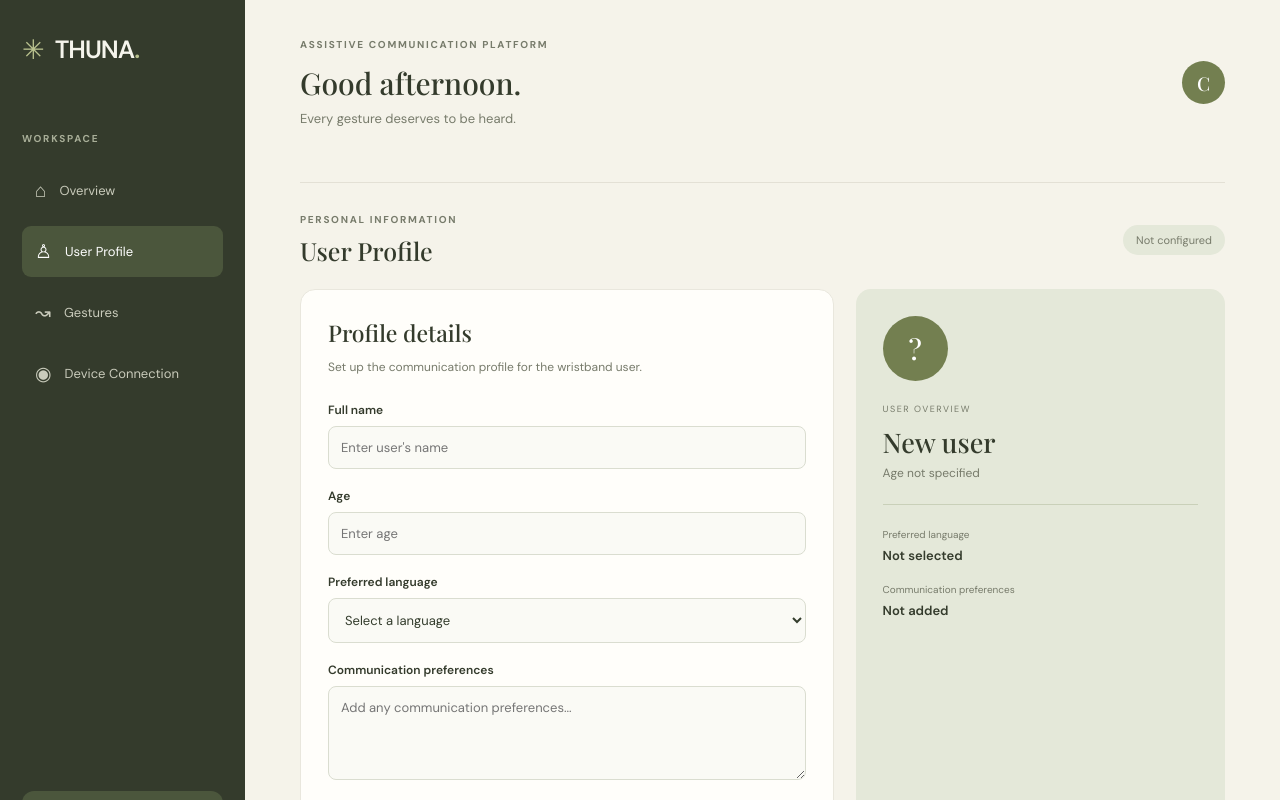
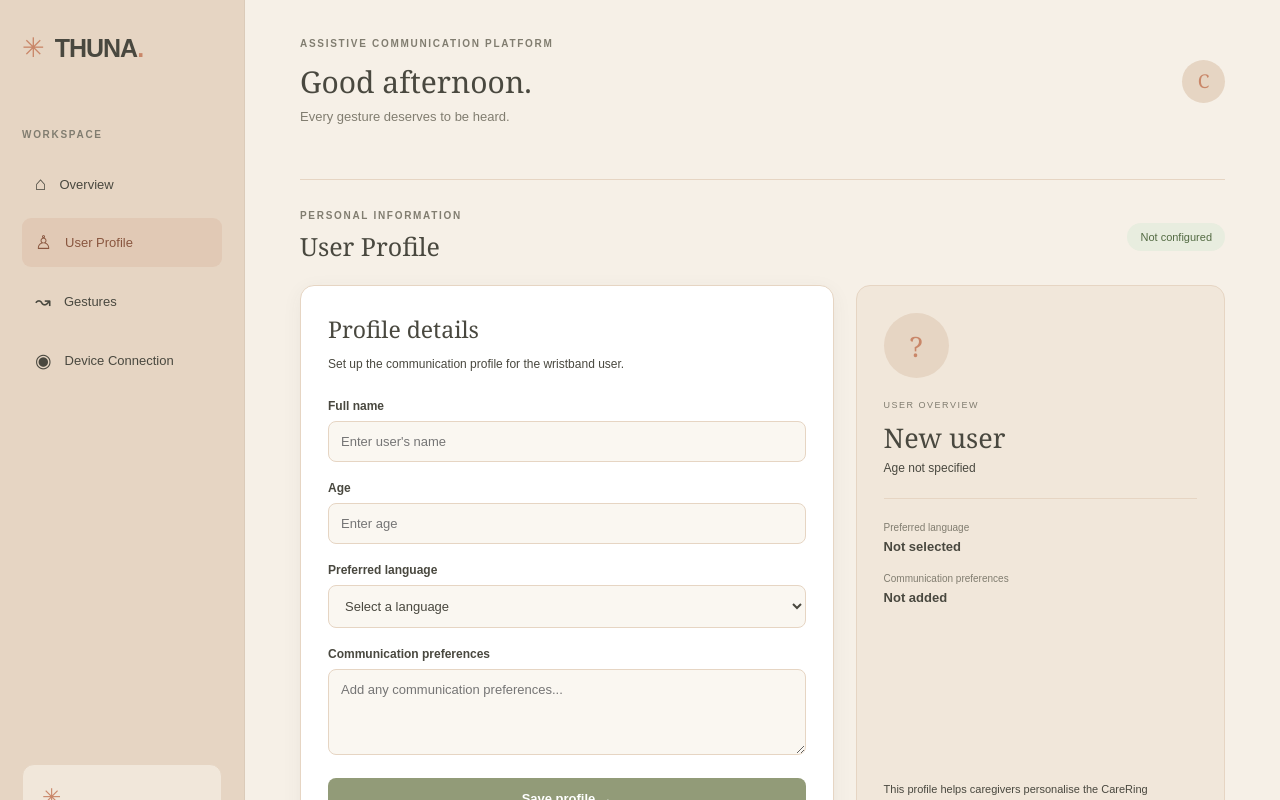
Before and after one commit to rifafaisalpf/THUNA, a plain HTML site: page index.html in a window 1280 px wide. Both pictures are taken after a click on the link "View profile →". Shown: the top 800 px of the page. Drawn offline with nearby package versions, Linux system fonts and the light colour scheme; a script that the page names is missing.

Commit message:
Update style.css

```diff
--- a/style.css
+++ b/style.css
@@ -1,7 +1,61 @@
+/* ========================================
+   THUNA — WARM EARTHY DESIGN SYSTEM
+   Beige + Terracotta + Olive
+======================================== */
 
-/* ------------------------------
+:root {
+    /* Core palette */
+    --color-background: #F6F0E7;
+    --color-card: #FFFFFF;
+    --color-sand: #E6D5C3;
+    --color-terracotta: #C98769;
+    --color-olive: #929B78;
+    --color-text: #49483F;
+
+    /* Text */
+    --color-heading: #49483F;
+    --color-body: #49483F;
+    --color-muted: #817D70;
+
+    /* Borders and surfaces */
+    --color-border: #E6D5C3;
+    --color-surface: #FFFFFF;
+    --color-surface-soft: #F1E7DA;
+
+    /* Actions */
+    --color-primary: #929B78;
+    --color-primary-hover: #7F8966;
+    --color-accent: #C98769;
+
+    /* Compatibility aliases used throughout the stylesheet */
+    --color-canvas: #F6F0E7;
+    --color-inkwell: #E6D5C3;
+    --color-mist: #49483F;
+    --color-lilac-haze: #817D70;
+    --color-dusk: #F1E7DA;
+    --color-tracer: #C98769;
+    --color-ember: #929B78;
+    --color-amber: #C98769;
+
+    /* Recognition states */
+    --color-success: #71815D;
+    --color-warning: #C98769;
+    --color-error: #A64F45;
+
+    /* Typography */
+    --font-heading: Georgia, "Times New Roman", serif;
+    --font-body: Arial, Helvetica, sans-serif;
+
+    /* Shape and depth */
+    --radius-card: 14px;
+    --radius-button: 8px;
+    --shadow-card: 0 5px 20px rgba(73, 72, 63, 0.06);
+}
+
+
+/* ========================================
    1. BASIC SETTINGS
--------------------------------- */
+======================================== */
 
 * {
     margin: 0;
@@ -9,48 +63,57 @@
     box-sizing: border-box;
 }
 
+html {
+    scroll-behavior: smooth;
+}
+
 body {
-    background-color: #F5F3EA;
-    color: #343B2C;
-    font-family: 'DM Sans', sans-serif;
+    background: var(--color-background);
+    color: var(--color-heading);
+    font-family: var(--font-body);
+    min-height: 100vh;
+}
+
+button,
+input,
+select,
+textarea {
+    font: inherit;
+}
+
+button {
+    cursor: pointer;
+}
+
+a {
+    color: inherit;
 }
 
 
-:root {
-    --cream: #F5F4EC;
-    --sage: #E4E8D9;
-    --olive: #737F50;
-    --forest: #343D2D;
-    --terracotta: #B96D4C;
-    --sand: #D9D5C2;
-    --muted: #777B6B;
-    --white: #FFFEFA;
-}
-
-
-
-/* ------------------------------
+/* ========================================
    2. MAIN LAYOUT
--------------------------------- */
+======================================== */
 
 .app-container {
     display: flex;
     min-height: 100vh;
+    background: var(--color-background);
 }
 
 
-/* ------------------------------
+/* ========================================
    3. SIDEBAR
--------------------------------- */
+======================================== */
 
 .sidebar {
     width: 245px;
-    background-color: #343B2C;
-    color: var(--cream);
+    background: var(--color-sand);
+    color: var(--color-text);
     padding: 32px 22px;
     display: flex;
     flex-direction: column;
     flex-shrink: 0;
+    border-right: 1px solid rgba(73, 72, 63, 0.07);
 }
 
 .brand {
@@ -64,14 +127,15 @@ body {
     font-size: 25px;
     font-weight: 600;
     letter-spacing: -1px;
+    color: var(--color-heading);
 }
 
-.brand h2 span {
-    color: #B9C18E;
+.brand h2 span,
+.brand-icon {
+    color: var(--color-terracotta);
 }
 
 .brand-icon {
-    color: #B9C18E;
     font-size: 27px;
 }
 
@@ -81,11 +145,11 @@ body {
     font-size: 10px;
     letter-spacing: 1.7px;
     font-weight: 700;
-    color: var(--muted);
+    color: var(--color-muted);
 }
 
 .menu-label {
-    color: #A8AE98;
+    color: var(--color-muted);
     margin-bottom: 20px;
 }
 
@@ -97,14 +161,14 @@ body {
 
 .nav-link {
     text-decoration: none;
-    color: #C9CBBB;
+    color: var(--color-text);
     padding: 13px;
     border-radius: 9px;
     display: flex;
     align-items: center;
     gap: 13px;
     font-size: 13px;
-    transition: 0.2s;
+    transition: background 0.2s, color 0.2s;
 }
 
 .nav-link span {
@@ -113,8 +177,8 @@ body {
 
 .nav-link:hover,
 .nav-link.active {
-    background-color: #4B563C;
-    color: #FFFFFF;
+    background: rgba(201, 135, 105, 0.16);
+    color: #89563F;
 }
 
 .sidebar-bottom {
@@ -122,14 +186,15 @@ body {
 }
 
 .help-card {
-    background-color: #4B563C;
+    background: var(--color-surface-soft);
     padding: 19px;
+    border: 1px solid var(--color-border);
     border-radius: 12px;
     margin-bottom: 28px;
 }
 
 .help-card span {
-    color: #C0C99D;
+    color: var(--color-terracotta);
     font-size: 23px;
 }
 
@@ -137,23 +202,25 @@ body {
     margin-top: 10px;
     font-size: 13px;
     line-height: 1.6;
+    color: var(--color-text);
 }
 
 .version {
     font-size: 9px;
-    color: #A8AE98;
+    color: var(--color-muted);
     letter-spacing: 1px;
 }
 
 
-/* ------------------------------
+/* ========================================
    4. MAIN CONTENT
--------------------------------- */
+======================================== */
 
 .main-content {
     flex: 1;
     padding: 38px 55px;
     min-width: 0;
+    background: var(--color-background);
 }
 
 .topbar {
@@ -165,16 +232,18 @@ body {
 
 .eyebrow {
     margin-bottom: 12px;
+    color: var(--color-muted);
 }
 
 .topbar h1 {
-    font-family: 'Playfair Display', serif;
+    font-family: var(--font-heading);
     font-size: 30px;
     font-weight: 500;
+    color: var(--color-heading);
 }
 
 .subtitle {
-    color: var(--muted);
+    color: var(--color-muted);
     font-size: 13px;
     margin-top: 7px;
 }
@@ -182,22 +251,24 @@ body {
 .profile-avatar {
     width: 43px;
     height: 43px;
-    background-color: var(--olive);
-    color: white;
+    background: var(--color-sand);
+    color: var(--color-terracotta);
     border-radius: 50%;
     display: grid;
     place-items: center;
-    font-family: 'Playfair Display', serif;
+    font-family: var(--font-heading);
     font-size: 19px;
 }
 
 
-/* ------------------------------
+/* ========================================
    5. WELCOME SECTION
--------------------------------- */
+======================================== */
 
 .welcome-section {
-    background-color: #E5E8D8;
+    background: var(--color-surface-soft);
+    color: var(--color-text);
+    border: 1px solid var(--color-border);
     border-radius: 16px;
     padding: 35px 40px;
     display: flex;
@@ -205,22 +276,28 @@ body {
     align-items: center;
     margin-bottom: 25px;
     min-height: 220px;
+    overflow: hidden;
+}
+
+.welcome-section .eyebrow {
+    color: #98664D;
 }
 
 .welcome-section h2 {
-    font-family: 'Playfair Display', serif;
+    font-family: var(--font-heading);
     font-size: clamp(30px, 4vw, 43px);
     font-weight: 500;
     line-height: 1.2;
     margin: 15px 0;
+    color: var(--color-heading);
 }
 
 .welcome-section h2 em {
-    color: var(--olive);
+    color: var(--color-terracotta);
 }
 
 .welcome-description {
-    color: #777B69;
+    color: var(--color-muted);
     font-size: 13px;
     line-height: 1.8;
     max-width: 390px;
@@ -229,7 +306,8 @@ body {
 .welcome-decoration {
     width: 145px;
     height: 145px;
-    background-color: #D5DBC4;
+    background: rgba(201, 135, 105, 0.10);
+    border: 1px solid rgba(201, 135, 105, 0.28);
     border-radius: 50%;
     display: flex;
     flex-direction: column;
@@ -241,19 +319,20 @@ body {
 
 .welcome-decoration span {
     font-size: 32px;
-    color: var(--olive);
+    color: var(--color-terracotta);
 }
 
 .welcome-decoration p {
+    color: var(--color-text);
     font-size: 10px;
     line-height: 1.5;
     margin-top: 6px;
 }
 
 
-/* ------------------------------
+/* ========================================
    6. INFORMATION CARDS
--------------------------------- */
+======================================== */
 
 .status-grid {
     display: grid;
@@ -263,10 +342,17 @@ body {
 }
 
 .info-card {
-    background-color: var(--white);
-    border: 1px solid #E9E7DD;
-    border-radius: 14px;
+    background: var(--color-card);
+    border: 1px solid var(--color-border);
+    border-radius: var(--radius-card);
     padding: 23px;
+    box-shadow: var(--shadow-card);
+    transition: transform 0.2s, box-shadow 0.2s;
+}
+
+.info-card:hover {
+    transform: translateY(-2px);
+    box-shadow: 0 9px 25px rgba(73, 72, 63, 0.10);
 }
 
 .card-heading {
@@ -279,8 +365,8 @@ body {
 .card-icon {
     width: 37px;
     height: 37px;
-    background-color: var(--sage);
-    color: var(--olive);
+    background: #F1E7DA;
+    color: var(--color-olive);
     border-radius: 10px;
     display: grid;
     place-items: center;
@@ -288,28 +374,29 @@ body {
 }
 
 .card-tag {
-    color: var(--muted);
+    color: var(--color-muted);
     font-size: 9px;
     letter-spacing: 1.3px;
     font-weight: 700;
 }
 
 .info-card h3 {
-    font-family: 'Playfair Display', serif;
+    font-family: var(--font-heading);
     font-size: 22px;
     font-weight: 500;
     margin-bottom: 8px;
+    color: var(--color-heading);
 }
 
 .info-card p {
     font-size: 12px;
-    color: var(--muted);
+    color: var(--color-body);
     line-height: 1.6;
 }
 
 .text-link {
     display: inline-block;
-    color: var(--olive);
+    color: #71815D;
     text-decoration: none;
     font-size: 12px;
     font-weight: 700;
@@ -317,7 +404,8 @@ body {
 }
 
 .text-link:hover {
-    color: var(--forest);
+    color: var(--color-primary-hover);
+    text-decoration: underline;
 }
 
 .connection-status {
@@ -327,20 +415,21 @@ body {
     font-size: 12px;
     font-weight: 600;
     margin: 10px 0;
+    color: var(--color-body);
 }
 
 .status-dot {
     width: 8px;
     height: 8px;
-    background-color: #C28B48;
+    background: var(--color-warning);
     border-radius: 50%;
     display: inline-block;
 }
 
 
-/* ------------------------------
+/* ========================================
    7. GESTURE DISPLAY
--------------------------------- */
+======================================== */
 
 .gesture-section {
     margin-top: 15px;
@@ -355,24 +444,26 @@ body {
 }
 
 .section-header h2 {
-    font-family: 'Playfair Display', serif;
+    font-family: var(--font-heading);
     font-weight: 500;
     font-size: 25px;
     margin-top: 8px;
+    color: var(--color-heading);
 }
 
 .live-indicator {
     font-size: 11px;
-    color: var(--muted);
+    color: var(--color-body);
     display: flex;
     align-items: center;
     gap: 7px;
 }
 
 .gesture-display {
-    background-color: var(--forest);
-    color: var(--cream);
+    background: var(--color-sand);
+    color: var(--color-text);
     padding: 30px;
+    border: 1px solid var(--color-border);
     border-radius: 15px;
     display: flex;
     justify-content: space-between;
@@ -382,13 +473,14 @@ body {
 
 .gesture-number span,
 .gesture-message p {
-    color: #BEC5A9;
+    color: var(--color-muted);
     font-size: 9px;
     letter-spacing: 1.4px;
 }
 
 .gesture-number h2 {
-    font-family: 'Playfair Display', serif;
+    font-family: var(--font-heading);
+    color: var(--color-terracotta);
     font-size: 48px;
     font-weight: 500;
     margin-top: 8px;
@@ -399,20 +491,22 @@ body {
 }
 
 .gesture-message h3 {
-    font-family: 'Playfair Display', serif;
+    font-family: var(--font-heading);
+    color: var(--color-heading);
     font-size: 22px;
     font-weight: 500;
     margin: 12px 0;
 }
 
 .gesture-message span {
-    color: #BEC5A9;
+    color: var(--color-muted);
     font-size: 11px;
 }
 
 .speech-icon {
-    background-color: #4B563C;
-    color: #D2D9BA;
+    background: rgba(201, 135, 105, 0.15);
+    color: #89563F;
+    border: 1px solid rgba(201, 135, 105, 0.30);
     border-radius: 50%;
     width: 53px;
     height: 53px;
@@ -422,9 +516,46 @@ body {
 }
 
 
-/* ------------------------------
-   8. FOOTER
--------------------------------- */
+/* ========================================
+   8. BUTTONS
+======================================== */
+
+button,
+.save-button {
+    transition: background 0.2s, transform 0.2s;
+}
+
+.save-button {
+    width: 100%;
+    padding: 13px;
+    background: var(--color-primary);
+    color: #FFFFFF;
+    border: none;
+    border-radius: var(--radius-button);
+    font-family: var(--font-body);
+    font-size: 13px;
+    font-weight: 700;
+    cursor: pointer;
+}
+
+.save-button:hover {
+    background: var(--color-primary-hover);
+    transform: translateY(-1px);
+}
+
+button:focus-visible,
+a:focus-visible,
+input:focus-visible,
+select:focus-visible,
+textarea:focus-visible {
+    outline: 3px solid var(--color-terracotta);
+    outline-offset: 3px;
+}
+
+
+/* ========================================
+   9. FOOTER
+======================================== */
 
 footer {
     display: flex;
@@ -432,18 +563,225 @@ footer {
     gap: 12px;
     margin-top: 35px;
     padding-top: 20px;
-    border-top: 1px solid #E3E0D5;
-    color: var(--muted);
+    border-top: 1px solid var(--color-border);
+    color: var(--color-muted);
     font-size: 10px;
 }
 
 
-/* ------------------------------
-   9. RESPONSIVE DESIGN
--------------------------------- */
+/* ========================================
+   10. USER PROFILE
+======================================== */
+
+.profile-section {
+    margin-top: 55px;
+    padding-top: 30px;
+    border-top: 1px solid var(--color-border);
+    scroll-margin-top: 25px;
+}
+
+.profile-status {
+    font-size: 11px;
+    color: #536B43;
+    background: #E8EDDF;
+    padding: 8px 13px;
+    border-radius: 20px;
+}
+
+.profile-layout {
+    display: grid;
+    grid-template-columns: 1.3fr 0.9fr;
+    gap: 22px;
+    margin-top: 22px;
+}
+
+.profile-form-card,
+.profile-preview {
+    padding: 27px;
+    border-radius: var(--radius-card);
+}
+
+.profile-form-card {
+    background: var(--color-card);
+    border: 1px solid var(--color-border);
+    box-shadow: var(--shadow-card);
+}
+
+.profile-form-card h3,
+.profile-preview h3 {
+    font-family: var(--font-heading);
+    font-size: 23px;
+    font-weight: 500;
+}
+
+.profile-form-card h3 {
+    color: var(--color-heading);
+}
+
+.form-description {
+    color: var(--color-body);
+    font-size: 12px;
+    line-height: 1.7;
+    margin: 9px 0 25px;
+}
+
+.form-group {
+    margin-bottom: 19px;
+}
+
+.form-group label {
+    display: block;
+    font-size: 12px;
+    font-weight: 600;
+    color: var(--color-heading);
+    margin-bottom: 8px;
+}
+
+.form-group input,
+.form-group select,
+.form-group textarea {
+    width: 100%;
+    padding: 12px;
+    border: 1px solid var(--color-border);
+    border-radius: 8px;
+    background: #FAF7F1;
+    color: var(--color-heading);
+    font-family: var(--font-body);
+    font-size: 13px;
+    outline: none;
+}
+
+.form-group input:focus,
+.form-group select:focus,
+.form-group textarea:focus {
+    border-color: var(--color-olive);
+    box-shadow: 0 0 0 3px rgba(146, 155, 120, 0.17);
+}
+
+.form-group textarea {
+    resize: vertical;
+}
+
+.profile-preview {
+    background: var(--color-surface-soft);
+    border: 1px solid var(--color-border);
+    display: flex;
+    flex-direction: column;
+    align-items: flex-start;
+}
+
+.preview-avatar {
+    width: 65px;
+    height: 65px;
+    border-radius: 50%;
+    background: var(--color-sand);
+    color: var(--color-terracotta);
+    display: grid;
+    place-items: center;
+    font-family: var(--font-heading);
+    font-size: 28px;
+    margin-bottom: 22px;
+}
+
+.preview-label {
+    font-size: 9px;
+    letter-spacing: 1.5px;
+    color: var(--color-muted);
+    margin-bottom: 9px;
+}
+
+.profile-preview h3 {
+    font-size: 27px;
+    color: var(--color-heading);
+}
+
+.preview-age {
+    color: var(--color-body);
+    font-size: 12px;
+    margin-top: 5px;
+}
+
+.preview-divider {
+    width: 100%;
+    height: 1px;
+    background: var(--color-border);
+    margin: 23px 0;
+}
+
+.preview-detail {
+    width: 100%;
+    margin-bottom: 19px;
+    display: flex;
+    flex-direction: column;
+    gap: 6px;
+}
+
+.preview-detail span {
+    font-size: 10px;
+    color: var(--color-muted);
+}
+
+.preview-detail strong {
+    font-size: 13px;
+    font-weight: 600;
+    color: var(--color-heading);
+    overflow-wrap: anywhere;
+}
+
+.preview-note {
+    font-size: 11px;
+    line-height: 1.8;
+    color: var(--color-body);
+    margin-top: auto;
+    padding-top: 15px;
+}
+
+
+/* ========================================
+   11. PAGE VISIBILITY
+======================================== */
+
+.page-section {
+    display: none;
+}
+
+.page-section.active {
+    display: block;
+}
+
+
+/* ========================================
+   12. STATUS COLOURS
+======================================== */
+
+.success {
+    color: var(--color-success);
+}
+
+.warning {
+    color: #98664D;
+}
+
+.error {
+    color: var(--color-error);
+}
+
+.secondary-text {
+    color: var(--color-muted);
+}
+
+
+/* ========================================
+   13. RESPONSIVE DESIGN
+======================================== */
+
+@media (max-width: 1000px) {
+    .main-content {
+        padding: 32px 30px;
+    }
+}
 
 @media (max-width: 850px) {
-
     .sidebar {
         width: 190px;
         padding: 25px 15px;
@@ -453,10 +791,12 @@ footer {
         padding: 30px 25px;
     }
 
+    .profile-layout {
+        grid-template-columns: 1fr;
+    }
 }
 
 @media (max-width: 600px) {
-
     .app-container {
         flex-direction: column;
     }
@@ -514,192 +854,17 @@ footer {
         flex-direction: column;
     }
 
-}
-/* USER PROFILE SECTION */
-
-.profile-section {
-    margin-top: 55px;
-    padding-top: 30px;
-    border-top: 1px solid #E3E0D5;
-    scroll-margin-top: 25px;
-}
-
-.profile-status {
-    font-size: 11px;
-    color: var(--muted);
-    background: var(--sage);
-    padding: 8px 13px;
-    border-radius: 20px;
-}
-
-.profile-layout {
-    display: grid;
-    grid-template-columns: 1.3fr 0.9fr;
-    gap: 22px;
-    margin-top: 22px;
-}
-
-.profile-form-card,
-.profile-preview {
-    padding: 27px;
-    border-radius: 15px;
-}
-
-.profile-form-card {
-    background: var(--white);
-    border: 1px solid #E9E7DD;
-}
-
-.profile-form-card h3,
-.profile-preview h3 {
-    font-family: 'Playfair Display', serif;
-    font-size: 23px;
-    font-weight: 500;
-}
-
-.form-description {
-    color: var(--muted);
-    font-size: 12px;
-    line-height: 1.7;
-    margin: 9px 0 25px;
-}
-
-.form-group {
-    margin-bottom: 19px;
-}
-
-.form-group label {
-    display: block;
-    font-size: 12px;
-    font-weight: 600;
-    margin-bottom: 8px;
-}
-
-.form-group input,
-.form-group select,
-.form-group textarea {
-    width: 100%;
-    padding: 12px;
-    border: 1px solid #DADDD0;
-    border-radius: 8px;
-    background: #FAFAF5;
-    color: var(--forest);
-    font-family: 'DM Sans', sans-serif;
-    font-size: 13px;
-    outline: none;
-}
-
-.form-group input:focus,
-.form-group select:focus,
-.form-group textarea:focus {
-    border-color: var(--olive);
-    box-shadow: 0 0 0 3px #737F501A;
-}
-
-.form-group textarea {
-    resize: vertical;
-}
-
-.save-button {
-    width: 100%;
-    padding: 13px;
-    background: var(--forest);
-    color: white;
-    border: none;
-    border-radius: 8px;
-    font-family: 'DM Sans', sans-serif;
-    font-size: 13px;
-    font-weight: 600;
-    cursor: pointer;
-    transition: 0.2s;
-}
-
-.save-button:hover {
-    background: var(--olive);
-}
-
-.profile-preview {
-    background: var(--sage);
-    display: flex;
-    flex-direction: column;
-    align-items: flex-start;
-}
-
-.preview-avatar {
-    width: 65px;
-    height: 65px;
-    border-radius: 50%;
-    background: var(--olive);
-    color: white;
-    display: grid;
-    place-items: center;
-    font-family: 'Playfair Display', serif;
-    font-size: 28px;
-    margin-bottom: 22px;
-}
-
-.preview-label {
-    font-size: 9px;
-    letter-spacing: 1.5px;
-    color: var(--muted);
-    margin-bottom: 9px;
-}
-
-.profile-preview h3 {
-    font-size: 27px;
-}
-
-.preview-age {
-    color: var(--muted);
-    font-size: 12px;
-    margin-top: 5px;
-}
-
-.preview-divider {
-    width: 100%;
-    height: 1px;
-    background: #C9D0B9;
-    margin: 23px 0;
-}
-
-.preview-detail {
-    width: 100%;
-    margin-bottom: 19px;
-    display: flex;
-    flex-direction: column;
-    gap: 6px;
-}
-
-.preview-detail span {
-    font-size: 10px;
-    color: var(--muted);
-}
-
-.preview-detail strong {
-    font-size: 13px;
-    font-weight: 600;
-    overflow-wrap: anywhere;
-}
-
-.preview-note {
-    font-size: 11px;
-    line-height: 1.8;
-    color: #737B60;
-    margin-top: auto;
-    padding-top: 15px;
-}
-
-@media (max-width: 700px) {
     .profile-layout {
         grid-template-columns: 1fr;
     }
 }
 
-
-.page-section {
-    display: none;
+@media (prefers-reduced-motion: reduce) {
+    *,
+    *::before,
+    *::after {
+        scroll-behavior: auto !important;
+        transition-duration: 0.01ms !important;
+        animation-duration: 0.01ms !important;
+    }
 }
-
-.page-section.active {
-    display: block;
-}
```
